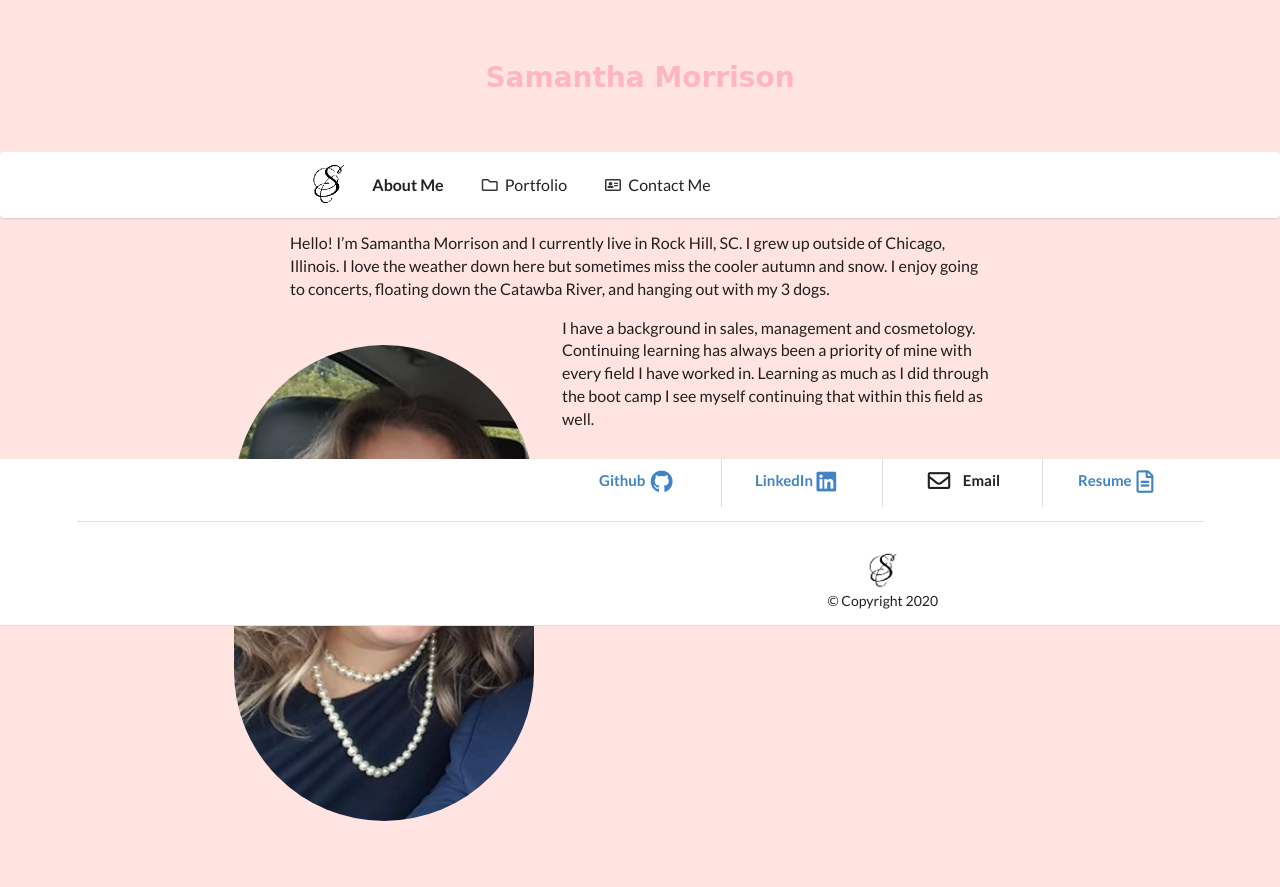
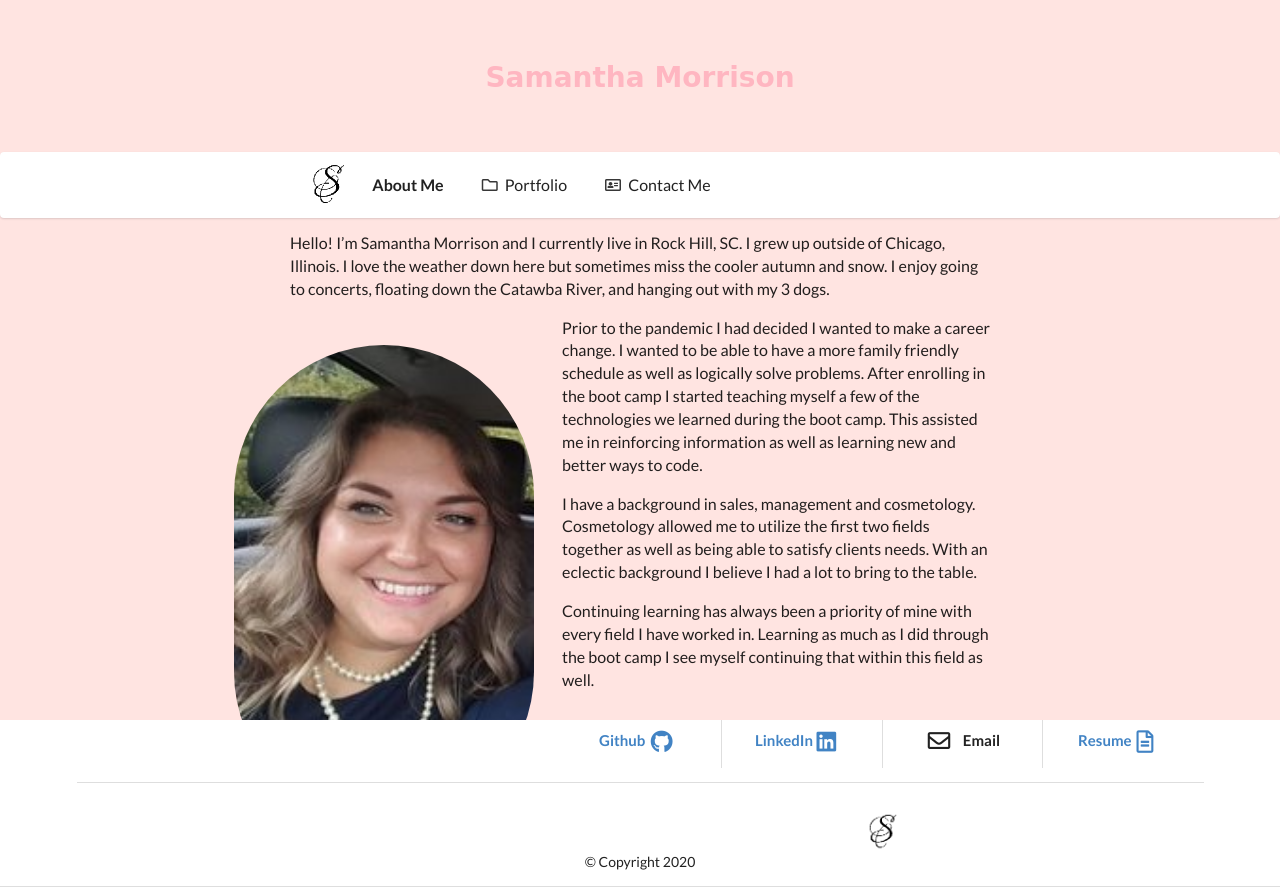
Before and after one commit to sm-pixel/sm-pixel.github.io, a plain HTML site: page index.html in a window 1280 px wide. Before the commit the page ends 860 px from the top, so only its background shows below. Drawn offline with nearby package versions, Linux system fonts and the light colour scheme; a web font is replaced by a local one.

Commit message:
updated bio info

```diff
--- a/index.html
+++ b/index.html
@@ -31,16 +31,28 @@
 
     <!-- body of page -->
     <div class="ui text container">
-        <p>Hello! I’m Samantha Morrison and I currently live in Rock Hill, SC. I grew up outside of Chicago, Illinois. I love the weather down here but sometimes miss the cooler autumn and snow. I enjoy going to concerts, floating down the Catawba River, and hanging out with my 3 dogs.
+        <p>Hello! I’m Samantha Morrison and I currently live in Rock Hill, SC. I grew up outside of Chicago, Illinois. I
+            love the weather down here but sometimes miss the cooler autumn and snow. I enjoy going to concerts,
+            floating down the Catawba River, and hanging out with my 3 dogs.
         </p>
         <img class="ui medium circular left floated image transition visible" data-src="assets/images/me.jpg"
-            src="assets/images/me.jpg">
-        <p>I have a background in sales, management and cosmetology. Continuing learning has always been a priority of mine with every field I have worked in. Learning as much as I did through the boot camp I see myself continuing that within this field as well.
+            src="assets/images/sm-me.jpg">
+        <p>Prior to the pandemic I had decided I wanted to make a career change. I wanted to be able to have a more
+            family friendly schedule as well as logically solve problems. After enrolling in the boot camp I started
+            teaching myself a few of the technologies we learned during the boot camp. This assisted me in reinforcing
+            information as well as learning new and better ways to code.
+        </p>
+        <p>I have a background in sales, management and cosmetology. Cosmetology allowed me to utilize the first two
+            fields together as well as being able to satisfy clients needs. With an eclectic background I believe I had
+            a lot to bring to the table.
+        </p>
+        <p>Continuing learning has always been a priority of mine with every field I have worked in. Learning as much as
+            I did through the boot camp I see myself continuing that within this field as well.
         </p>
     </div>
 
     <!-- footer -->
-    <div class="ui vertical footer segment fixed" id="contact">
+    <div class="ui vertical footer segment" id="contact">
         <div class="ui center aligned container">
             <div class="ui stackable divided grid">
                 <div class="four wide column">
```
Also changed, not shown: assets/images/sm-me.jpg (added).
